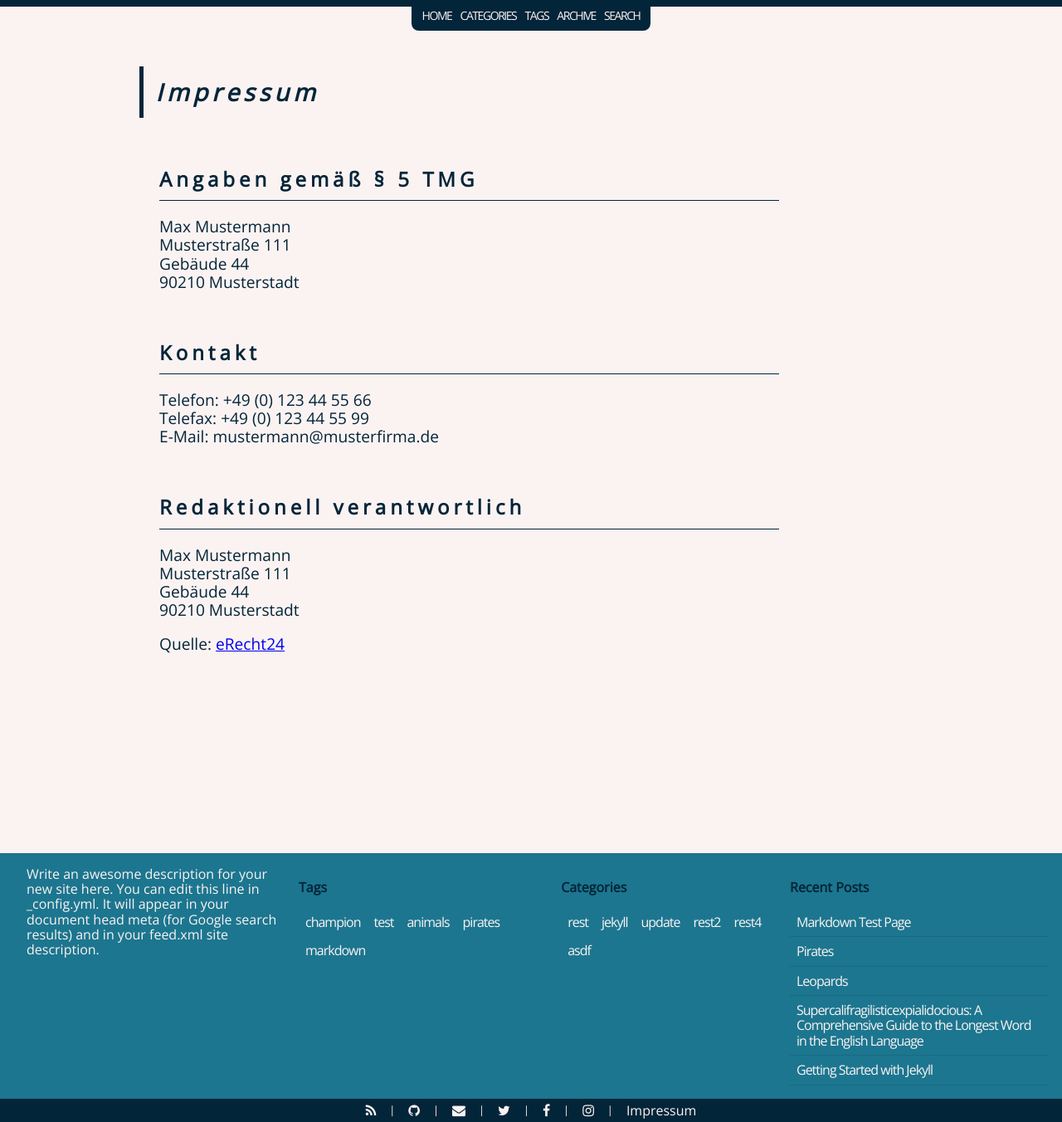
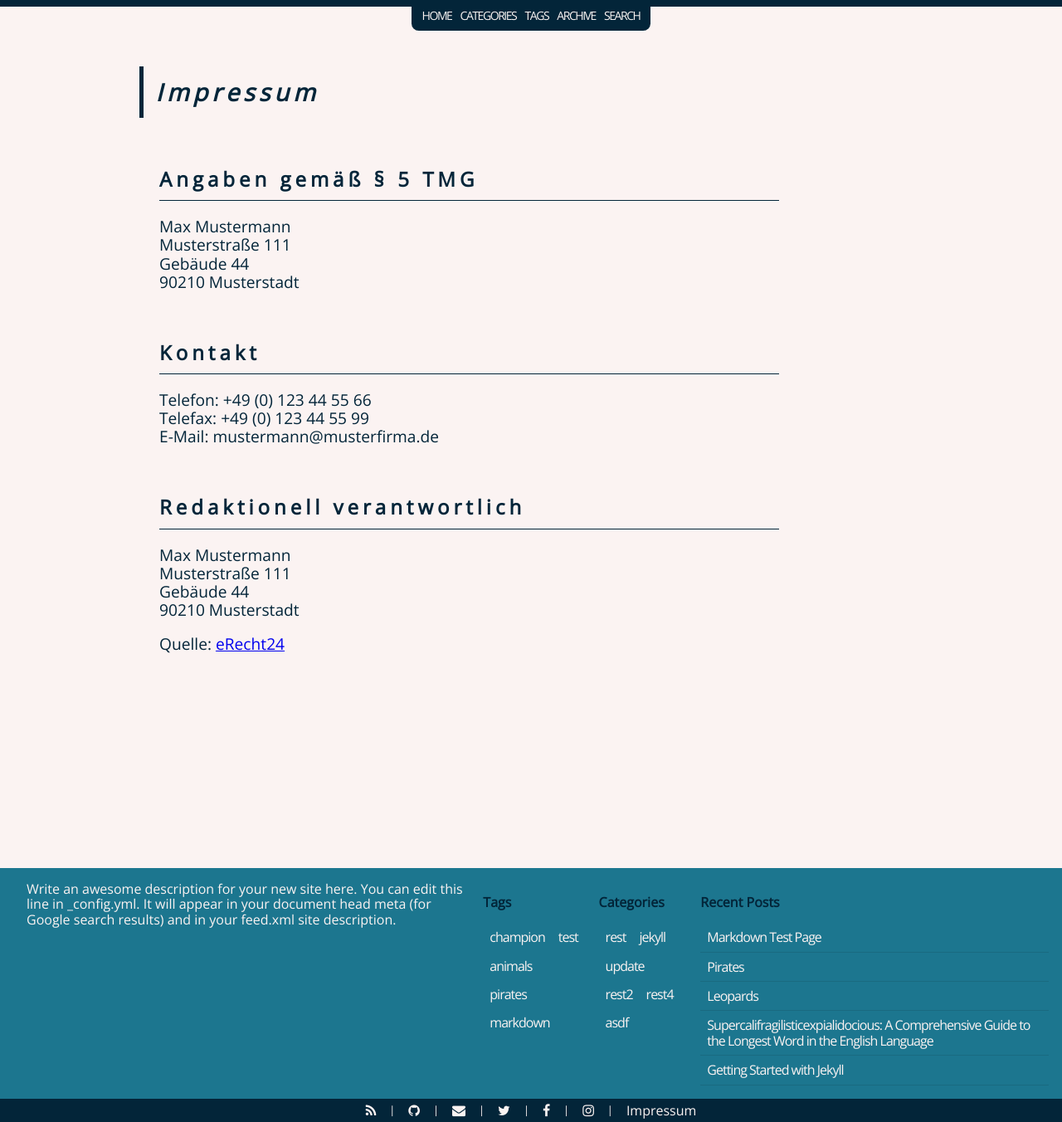
Before and after one commit to papierkorp/jekyll-theme-horizon-flow, a Jekyll site: the page built from impressum.html, in a window 1280 px wide and 1352 px high. Shown: the whole window at 83% size. Built offline with Jekyll 4.4.1, drawn with Linux system fonts in a browser that asks for light colours.

Commit message:
feat: footer_sidebar auto width

```diff
--- a/_config.yml
+++ b/_config.yml
@@ -69,6 +69,7 @@ navigation:
     url: /search.html
 
 footer_sidebar:
+  auto: true
   arrangement:
   - description
   - tags
--- a/_includes/footer.html
+++ b/_includes/footer.html
@@ -10,7 +10,7 @@
 
 
 {% if site.footer_sidebar.arrangement %}
-  <aside class="footer_sidebar">
+  <aside class="footer_sidebar footer_aside{% if site.footer_sidebar.auto %}_auto{% endif %}">
     {% for section in site.footer_sidebar.arrangement %}
       {% if section == 'description' and site.footer_sidebar.description.enabled %}
         <section class="footer_sitedescription footer_sitedescription{% if site.footer_sidebar.description.columns and site.footer_sidebar.description.columns >= 0 and site.footer_sidebar.description.columns <= 5 %}{{site.footer_sidebar.description.columns}}{% else %}0{% endif %}">
--- a/_sass/default/_footer.scss
+++ b/_sass/default/_footer.scss
@@ -57,47 +57,60 @@ footer aside {
   max-height: max-content;
 }
 
+footer .footer_aside_auto section {
+  padding: 0 0 0 1em;
+  flex-grow: 1;
+  max-width: fit-content;
+}
 
 /* one item */
-footer aside section:first-child:nth-last-child(1) {
+footer .footer_aside section:first-child:nth-last-child(1) {
   padding: 0 0 0 1em;
   flex-grow: 1;
   max-width: 100%;
 }
 
 /* two items */
-footer aside section:first-child:nth-last-child(2),
-footer aside section:first-child:nth-last-child(2) ~ section {
+footer .footer_aside section:first-child:nth-last-child(2),
+footer .footer_aside section:first-child:nth-last-child(2) ~ section {
   padding: 0 0 0 1em;
   flex-grow: 1;
   max-width: 50%;
 }
 
 /* three items */
-footer aside section:first-child:nth-last-child(3),
-footer aside section:first-child:nth-last-child(3) ~ section {
+footer .footer_aside section:first-child:nth-last-child(3),
+footer .footer_aside section:first-child:nth-last-child(3) ~ section {
   padding: 0 0 0 1em;
   flex-grow: 1;
   max-width: 33%;
 }
 
 /* four items */
-footer aside section:first-child:nth-last-child(4),
-footer aside section:first-child:nth-last-child(4) ~ section {
+footer .footer_aside section:first-child:nth-last-child(4),
+footer .footer_aside section:first-child:nth-last-child(4) ~ section {
   padding: 0 0 0 1em;
   flex-grow: 1;
   max-width: 25%;
 }
 
 /* five items */
-footer aside section:first-child:nth-last-child(5),
-footer aside section:first-child:nth-last-child(5) ~ section {
+footer .footer_aside section:first-child:nth-last-child(5),
+footer .footer_aside section:first-child:nth-last-child(5) ~ section {
   padding: 0 0 0 1em;
   flex-grow: 1;
   max-width: 20%;
 }
 
-footer aside section:first-child {
+/* six items */
+footer .footer_aside section:first-child:nth-last-child(6),
+footer .footer_aside section:first-child:nth-last-child(6) ~ section {
+  padding: 0 0 0 1em;
+  flex-grow: 1;
+  max-width: 16%;
+}
+
+footer .footer_aside section:first-child {
   padding: 0;
 }
 
--- a/_sass/layouts/_home.scss
+++ b/_sass/layouts/_home.scss
@@ -73,6 +73,12 @@
 		color: $primary-color;
 	}
 
+	span {
+		&:hover {
+			@include hover();
+		}
+	}
+
 
 	.page_count {
 		margin: 0 auto;
```
Also changed, not shown: README.md.
